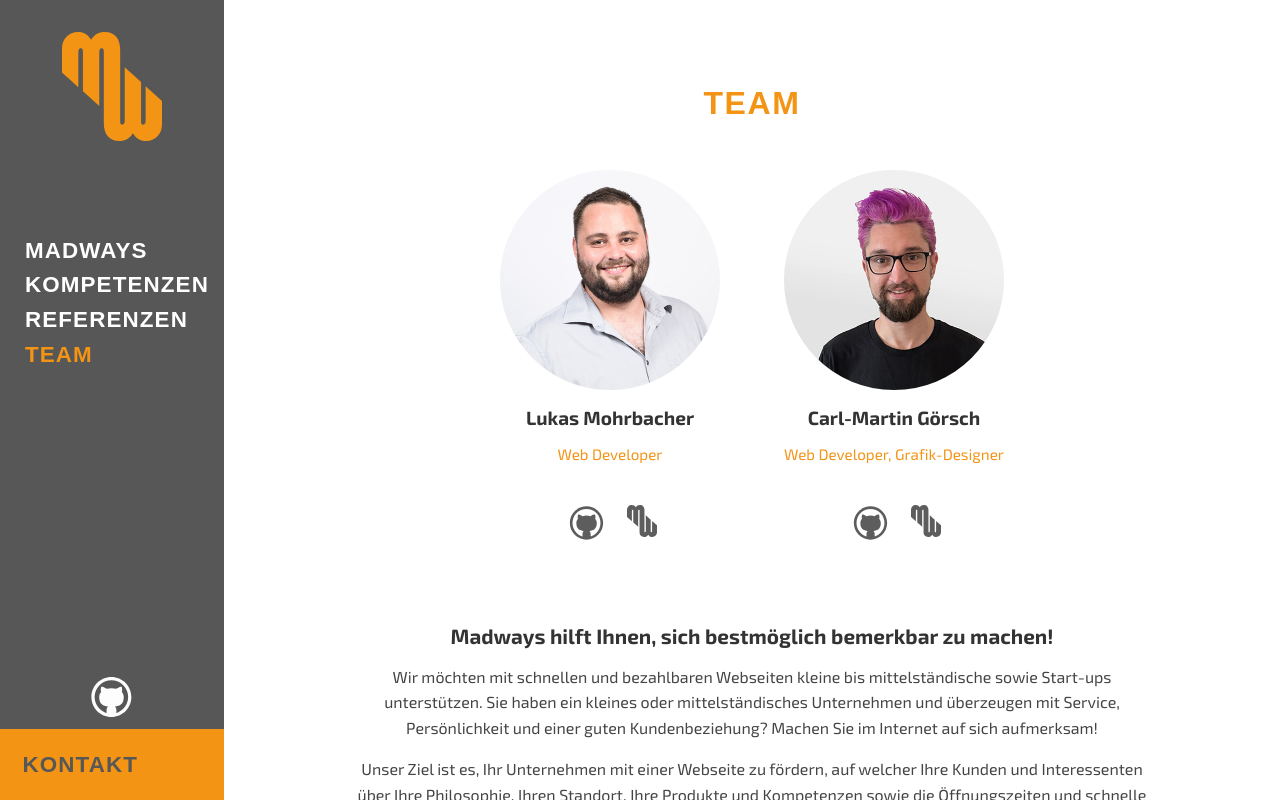
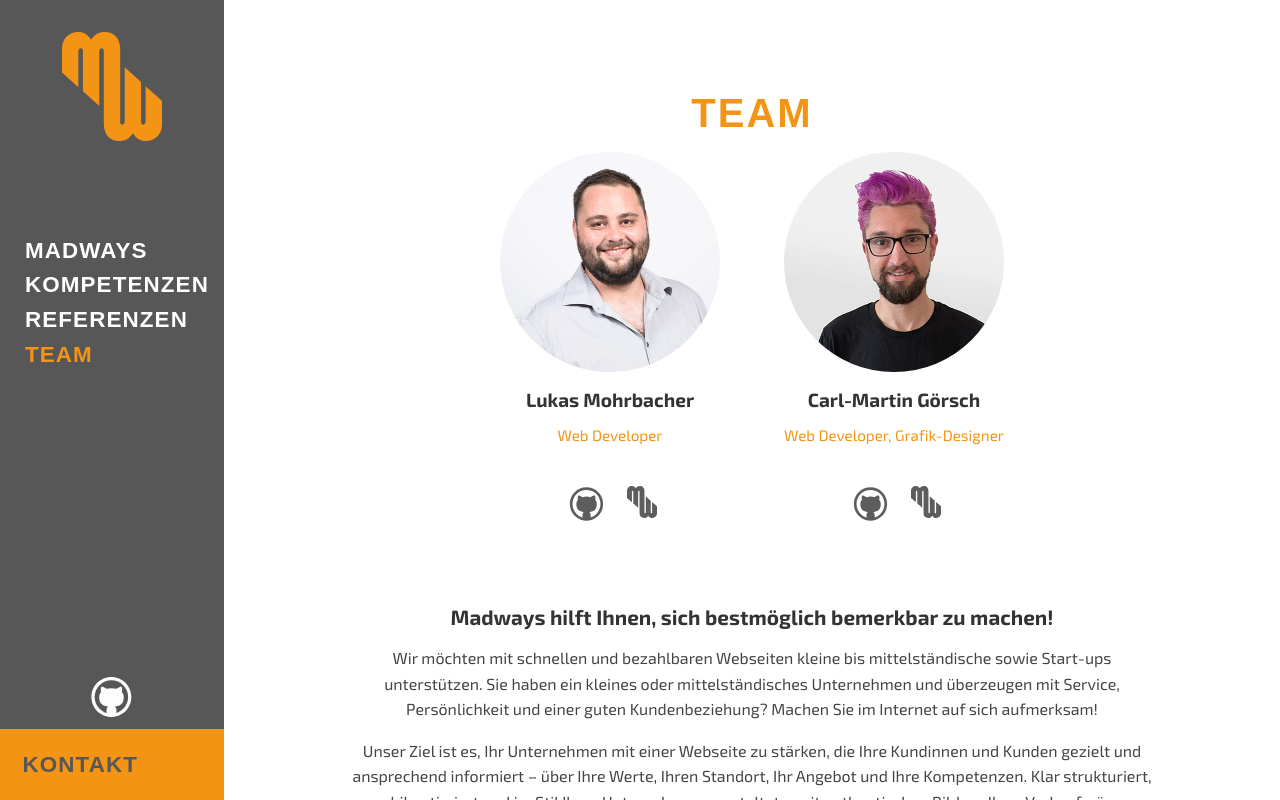
Before and after one commit to Madways/madways.de, a React (Vite) app: page /team in a window 1280 px wide. Built offline with nearby package versions, Linux system fonts and the light colour scheme; a web font is replaced by a local one.

Commit message:
css verbessert

```diff
--- a/src/pages/Team.css
+++ b/src/pages/Team.css
@@ -7,11 +7,13 @@
 
 .team-heading {
   font-family: 'Bauhaus93', sans-serif;
-  font-size: 2rem;
+  font-size: 2.5rem;
   color: #f39415;
+  margin-bottom: 1rem;
   letter-spacing: 0.05em;
-  margin-bottom: 3rem;
+  text-align: center;
 }
+
 
 .team-members {
   display: flex;
--- a/src/pages/Team.jsx
+++ b/src/pages/Team.jsx
@@ -46,7 +46,9 @@ function Team() {
           Machen Sie im Internet auf sich aufmerksam!
         </p>
         <p>
-          Unser Ziel ist es, Ihr Unternehmen mit einer Webseite zu fördern, auf welcher Ihre Kunden und Interessenten über Ihre Philosophie, Ihren Standort, Ihre Produkte und Kompetenzen sowie die Öffnungszeiten und schnelle Kontaktmöglichkeiten informiert werden. Und das ganz im individuellen Stil Ihres Unternehmens, mit Bildern der Verkaufsräume und Schaufenster, um keine Fragen offenzulassen.
+          Unser Ziel ist es, Ihr Unternehmen mit einer Webseite zu stärken, die Ihre Kundinnen und Kunden gezielt und ansprechend informiert – über Ihre Werte, Ihren Standort, Ihr Angebot und Ihre Kompetenzen.
+
+Klar strukturiert, mobil optimiert und im Stil Ihres Unternehmens gestaltet – mit authentischen Bildern Ihrer Verkaufsräume oder Schaufenster – sorgt die Seite dafür, dass keine Fragen offenbleiben und der Weg zu Ihnen schnell gefunden wird.
         </p>
       </div>
       <div className="kompetenzen-contact">
```
